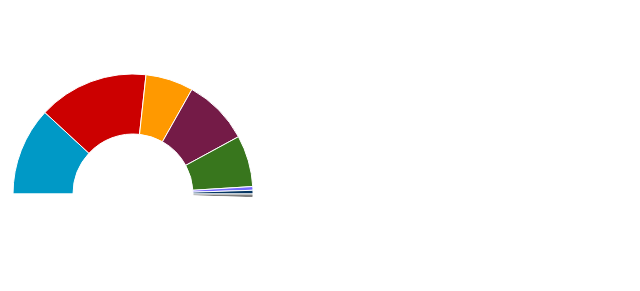
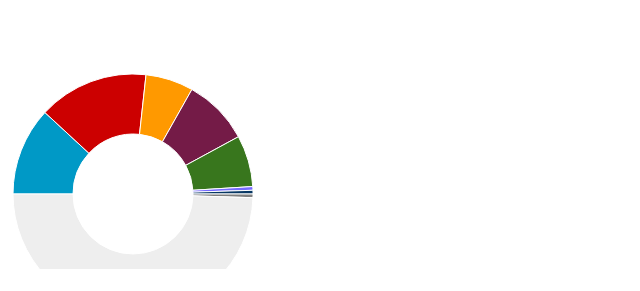
Before and after one commit to basilesimon/EU-elections-2014, a plain HTML site: page public/polls.html in a window 1280 px wide. Shown: the part 395-686 px from the top of the page, without its empty margins (0-640 px from the left). Drawn offline with Linux system fonts and the light colour scheme.

Commit message:
new simplified poll charts 2ithout labels

```diff
--- a/public/data/globalspolls.json
+++ b/public/data/globalspolls.json
@@ -1,59 +1,35 @@
 [
     {
       "value": 10.5,
-      "color":"#0099c6",
-      "label" : "Conservatives",
-      "labelColor" : "white",
-      "labelFontSize" : "16"
+      "color":"#0099c6"
     },
     {
       "value" : 14,
-      "color" : "#cc0000",
-      "label" : "Labour",
-      "labelColor" : "white",
-      "labelFontSize" : "16"
+      "color" : "#cc0000"
     },
     {
       "value" : 5,
-      "color" : "#ff9900",
-      "label" : "Liberal Democrats",
-      "labelColor" : "white",
-      "labelFontSize" : "16"
+      "color" : "#ff9900"
     },
     {
       "value" : 12,
-      "color" : "#741b47",
-      "label" : "UKIP",
-      "labelColor" : "white",
-      "labelFontSize" : "16"
+      "color" : "#741b47"
     },
     {
       "value" : 6,
-      "color" : "#38761d",
-      "label" : "Green Party",
-      "labelColor" : "white",
-      "labelFontSize" : "16"
+      "color" : "#38761d"
     },
     {
       "value" : 1.5,
-      "color" : "#766AFF",
-      "label" : "SNP/PCY",
-      "labelColor" : "white",
-      "labelFontSize" : "16"
+      "color" : "#766AFF"
     },
     {
       "value" : 0.5,
-      "color" : "#073763",
-      "label" : "BNP",
-      "labelColor" : "white",
-      "labelFontSize" : "16"
+      "color" : "#073763"
     },
     {
       "value": 0.5,
-      "color": "grey",
-      "label": "other",
-      "labelColor": "white",
-      "labelFontSize": "16"
+      "color": "grey"
     },
     {
       "value" : 50,
--- a/public/data/londonpolls.json
+++ b/public/data/londonpolls.json
@@ -1,63 +1,39 @@
 [
     {
       "value": 12,
-      "color":"#0099c6",
-      "label" : "Conservatives",
-      "labelColor" : "white",
-      "labelFontSize" : "16"
+      "color":"#0099c6"
     },
     {
       "value" : 15,
-      "color" : "#cc0000",
-      "label" : "Labour",
-      "labelColor" : "white",
-      "labelFontSize" : "16"
+      "color" : "#cc0000"
     },
     {
       "value" : 6.5,
-      "color" : "#ff9900",
-      "label" : "Liberal Democrats",
-      "labelColor" : "white",
-      "labelFontSize" : "16"
+      "color" : "#ff9900"
     },
     {
       "value" : 9,
-      "color" : "#741b47",
-      "label" : "UKIP",
-      "labelColor" : "white",
-      "labelFontSize" : "16"
+      "color" : "#741b47"
     },
     {
       "value" : 7,
-      "color" : "#38761d",
-      "label" : "Green Party",
-      "labelColor" : "white",
-      "labelFontSize" : "16"
+      "color" : "#38761d"
     },
     {
       "value" : 0.5,
-      "color" : "#766AFF",
-      "label" : "SNP/PCY",
-      "labelColor" : "white",
-      "labelFontSize" : "16"
+      "color" : "#766AFF"
     },
     {
       "value" : 0.5,
-      "color" : "#073763",
-      "label" : "BNP",
-      "labelColor" : "white",
-      "labelFontSize" : "16"
+      "color" : "#073763"
     },
     {
       "value": 0.5,
-      "color": "grey",
-      "label": "other",
-      "labelColor": "white",
-      "labelFontSize": "16"
+      "color": "grey"
     },
     {
       "value" : 50,
-      "color" : "white"
+      "color" : "#eeeeee"
     }
 
 ]
--- a/public/data/midlandspolls.json
+++ b/public/data/midlandspolls.json
@@ -1,63 +1,39 @@
 [
     {
       "value": 12.5,
-      "color":"#0099c6",
-      "label" : "Conservatives",
-      "labelColor" : "white",
-      "labelFontSize" : "16"
+      "color":"#0099c6"
     },
     {
       "value" : 13.5,
-      "color" : "#cc0000",
-      "label" : "Labour",
-      "labelColor" : "white",
-      "labelFontSize" : "16"
+      "color" : "#cc0000"
     },
     {
       "value" : 4.5,
-      "color" : "#ff9900",
-      "label" : "Liberal Democrats",
-      "labelColor" : "white",
-      "labelFontSize" : "16"
+      "color" : "#ff9900"
     },
     {
       "value" : 14,
-      "color" : "#741b47",
-      "label" : "UKIP",
-      "labelColor" : "white",
-      "labelFontSize" : "16"
+      "color" : "#741b47"
     },
     {
       "value" : 3,
-      "color" : "#38761d",
-      "label" : "Green Party",
-      "labelColor" : "white",
-      "labelFontSize" : "16"
+      "color" : "#38761d"
     },
     {
       "value" : 1,
-      "color" : "#766AFF",
-      "label" : "SNP/PCY",
-      "labelColor" : "white",
-      "labelFontSize" : "16"
+      "color" : "#766AFF"
     },
     {
       "value" : 1,
-      "color" : "#073763",
-      "label" : "BNP",
-      "labelColor" : "white",
-      "labelFontSize" : "16"
+      "color" : "#073763"
     },
     {
       "value": 0.5,
-      "color": "grey",
-      "label": "other",
-      "labelColor": "white",
-      "labelFontSize": "16"
+      "color": "grey"
     },
     {
       "value" : 50,
-      "color" : "white"
+      "color" : "#eeeeee"
     }
 
 ]
--- a/public/data/northpolls.json
+++ b/public/data/northpolls.json
@@ -1,63 +1,39 @@
 [
     {
       "value": 7.5,
-      "color":"#0099c6",
-      "label" : "Conservatives",
-      "labelColor" : "white",
-      "labelFontSize" : "16"
+      "color":"#0099c6"
     },
     {
       "value" : 16,
-      "color" : "#cc0000",
-      "label" : "Labour",
-      "labelColor" : "white",
-      "labelFontSize" : "16"
+      "color" : "#cc0000"
     },
     {
       "value" : 5.5,
-      "color" : "#ff9900",
-      "label" : "Liberal Democrats",
-      "labelColor" : "white",
-      "labelFontSize" : "16"
+      "color" : "#ff9900"
     },
     {
       "value" : 13.5,
-      "color" : "#741b47",
-      "label" : "UKIP",
-      "labelColor" : "white",
-      "labelFontSize" : "16"
+      "color" : "#741b47"
     },
     {
       "value" : 7,
-      "color" : "#38761d",
-      "label" : "Green Party",
-      "labelColor" : "white",
-      "labelFontSize" : "16"
+      "color" : "#38761d"
     },
     {
       "value" : 0,
-      "color" : "#766AFF",
-      "label" : "SNP/PCY",
-      "labelColor" : "white",
-      "labelFontSize" : "16"
+      "color" : "#766AFF"
     },
     {
       "value" : 0,
-      "color" : "#073763",
-      "label" : "BNP",
-      "labelColor" : "white",
-      "labelFontSize" : "16"
+      "color" : "#073763"
     },
     {
       "value": 0.5,
-      "color": "grey",
-      "label": "other",
-      "labelColor": "white",
-      "labelFontSize": "16"
+      "color": "grey"
     },
     {
       "value" : 50,
-      "color" : "white"
+      "color" : "#eeeeee"
     }
 
 ]
--- a/public/data/scotlandpolls.json
+++ b/public/data/scotlandpolls.json
@@ -1,56 +1,35 @@
 [
     {
       "value": 7,
-      "color":"#0099c6",
-      "label" : "Conservatives",
-      "labelColor" : "white",
-      "labelFontSize" : "16"
+      "color":"#0099c6"
     },
     {
       "value" : 18,
-      "color" : "#cc0000",
-      "label" : "Labour",
-      "labelColor" : "white",
-      "labelFontSize" : "16"
+      "color" : "#cc0000"
     },
     {
       "value" : 3.5,
-      "color" : "#ff9900",
-      "label" : "Liberal Democrats",
-      "labelColor" : "white",
-      "labelFontSize" : "16"
+      "color" : "#ff9900"
     },
     {
       "value" : 5.5,
-      "color" : "#741b47",
-      "label" : "UKIP",
-      "labelColor" : "white",
-      "labelFontSize" : "16"
+      "color" : "#741b47"
     },
     {
       "value" : 5.5,
-      "color" : "#38761d",
-      "label" : "Green Party",
-      "labelColor" : "white",
-      "labelFontSize" : "16"
+      "color" : "#38761d"
     },
     {
       "value" : 10.5,
-      "color" : "#766AFF",
-      "label" : "SNP/PCY",
-      "labelColor" : "white",
-      "labelFontSize" : "16"
+      "color" : "#766AFF"
     },
     {
       "value" : 0,
-      "color" : "#073763",
-      "label" : "BNP",
-      "labelColor" : "white",
-      "labelFontSize" : "16"
+      "color" : "#073763"
     },
     {
       "value" : 50,
-      "color" : "white"
+      "color" : "#eeeeee"
     }
 
 ]
--- a/public/data/southpolls.json
+++ b/public/data/southpolls.json
@@ -1,63 +1,39 @@
 [
     {
       "value": 12,
-      "color":"#0099c6",
-      "label" : "Conservatives",
-      "labelColor" : "white",
-      "labelFontSize" : "16"
+      "color":"#0099c6"
     },
     {
       "value" : 10.5,
-      "color" : "#cc0000",
-      "label" : "Labour",
-      "labelColor" : "white",
-      "labelFontSize" : "16"
+      "color" : "#cc0000"
     },
     {
       "value" : 5,
-      "color" : "#ff9900",
-      "label" : "Liberal Democrats",
-      "labelColor" : "white",
-      "labelFontSize" : "16"
+      "color" : "#ff9900"
     },
     {
       "value" : 13.5,
-      "color" : "#741b47",
-      "label" : "UKIP",
-      "labelColor" : "white",
-      "labelFontSize" : "16"
+      "color" : "#741b47"
     },
     {
       "value" : 7,
-      "color" : "#38761d",
-      "label" : "Green Party",
-      "labelColor" : "white",
-      "labelFontSize" : "16"
+      "color" : "#38761d"
     },
     {
       "value" : 0,
-      "color" : "#766AFF",
-      "label" : "SNP/PCY",
-      "labelColor" : "white",
-      "labelFontSize" : "16"
+      "color" : "#766AFF"
     },
     {
       "value" : 0.5,
-      "color" : "#073763",
-      "label" : "BNP",
-      "labelColor" : "white",
-      "labelFontSize" : "16"
+      "color" : "#073763"
     },
     {
       "value": 1,
-      "color": "grey",
-      "label": "other",
-      "labelColor": "white",
-      "labelFontSize": "16"
+      "color": "grey"
     },
     {
       "value" : 50,
-      "color" : "white"
+      "color" : "#eeeeee"
     }
 
 ]
--- a/public/js/main.js
+++ b/public/js/main.js
@@ -205,7 +205,8 @@ $(document).on("click touch", "svg path", function(e) {
       }
       function draw(data) {
         var ctx = document.getElementById("regionalcanvas").getContext("2d");
-        var options = { segmentStrokeWidth : 1 };
+        var options = { segmentStrokeWidth : 1,
+                        segmentShowStroke : false  };
         var chart = new Chart(ctx).Doughnut(data, options);
           ctx.rotate(-90*Math.PI/180);
           ctx.translate(-300,0);
```
Also changed, not shown: public/index.html (+24 -2 lines), README.md.
